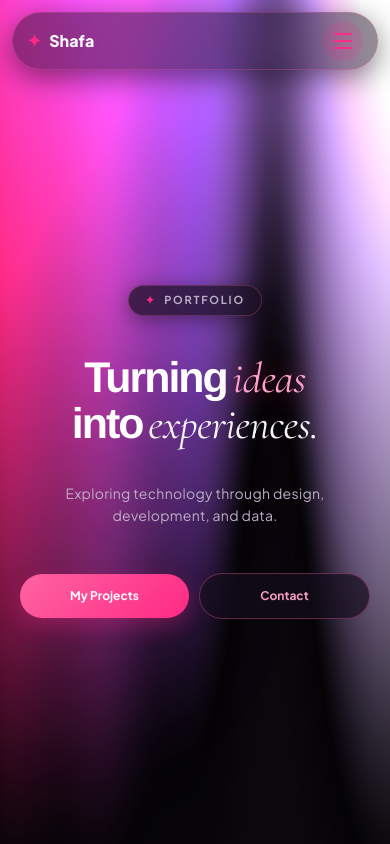
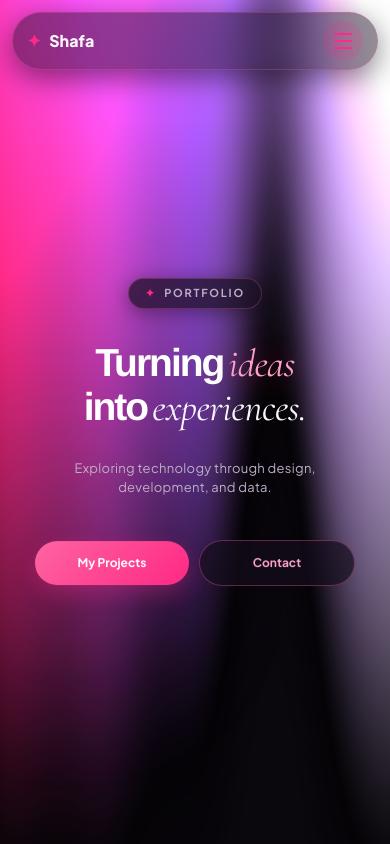
Before and after one commit to shafariz/portfolio-shafa, a React (Vite) app: page / in a window 390 px wide. Shown: the top 844 px of the page. Built offline with nearby package versions, Linux system fonts and the light colour scheme.

Commit message:
update hero

```diff
--- a/src/components/Hero/Hero.css
+++ b/src/components/Hero/Hero.css
@@ -876,10 +876,24 @@
 
     min-height: 100svh;
 
+    display: flex;
+
+    align-items: center;
+
+    justify-content: center;
+
     padding:
-      110px
+      60px
       20px
-      50px;
+      40px;
+  }
+
+
+  .hero-container {
+
+    margin: 0 auto;
+
+    width: 100%;
   }
 
 
@@ -887,35 +901,33 @@
 
     font-size:
       clamp(
-        42px,
-        11vw,
-        58px
+        38px,
+        10vw,
+        56px
       );
 
     letter-spacing:
       -1.5px;
 
-    line-height: 1;
+    line-height: 1.05;
   }
 
 
-  .hero-greeting {
+  .hero-badge {
 
-    margin-bottom: 14px;
-
-    font-size: 13px;
+    margin-bottom: 16px;
   }
 
 
-  .hero-role {
+  .hero-subtitle {
+
+    margin-top: 14px;
+
+    font-size: 13px;
+
+    line-height: 1.5;
 
     max-width: 320px;
-
-    margin-top: 20px;
-
-    font-size: 14px;
-
-    line-height: 1.5;
   }
 
 
@@ -931,11 +943,13 @@
 
     width: 100%;
 
+    max-width: 320px;
+
+    margin: 26px auto 0;
+
     justify-content: center;
 
     gap: 10px;
-
-    margin-top: 30px;
   }
 
 
```
